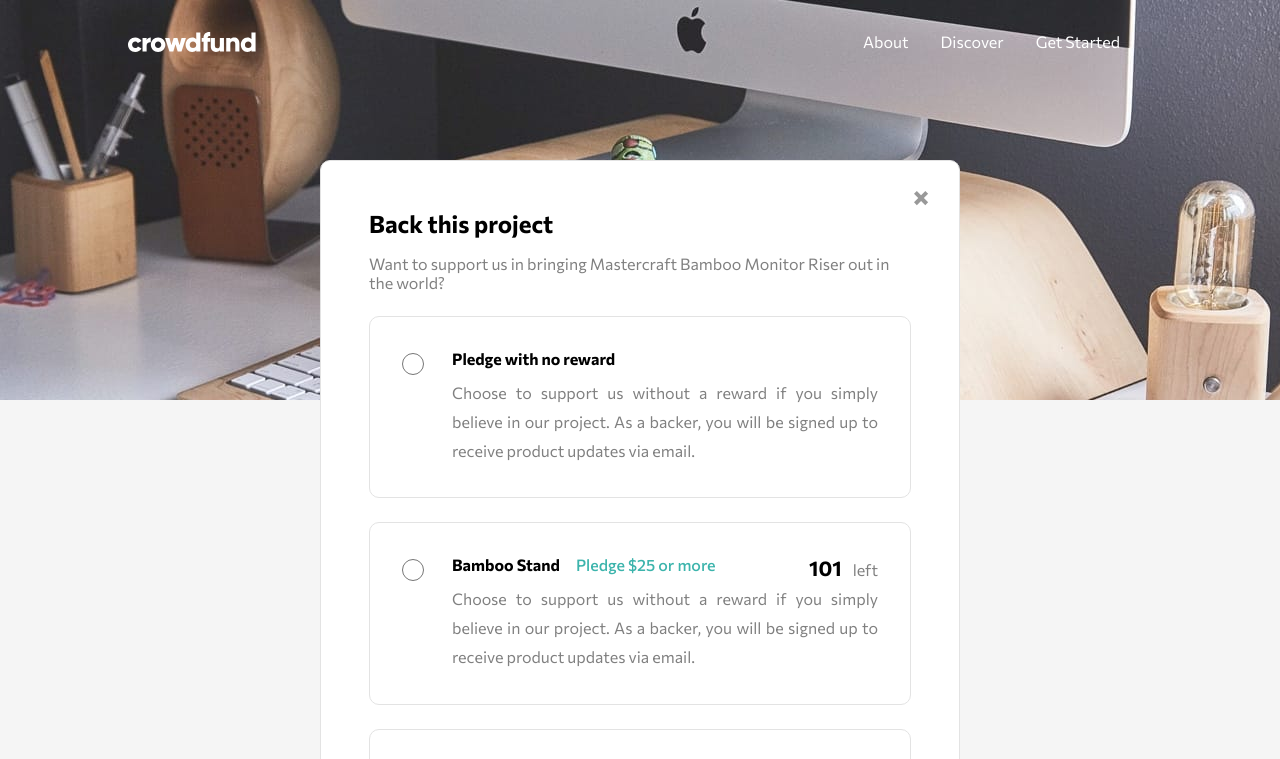
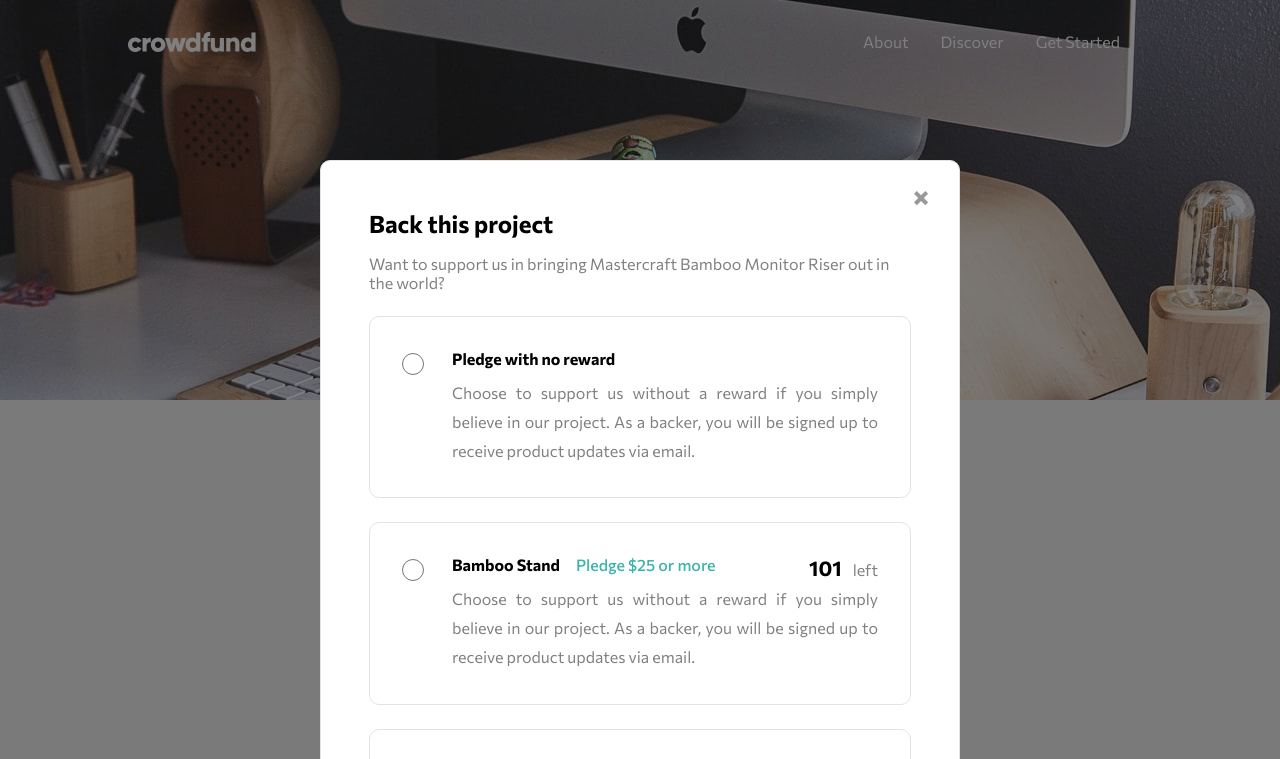
Before and after one commit to wilsonteh/Crowfunding-Product-Page_FrontEndMentor, a plain HTML site: page index.html in a window 1280 px wide. Both pictures are taken after a click on the button "Back this project". Shown: the top 759 px of the page. Drawn offline with Linux system fonts and the light colour scheme.

Commit message:
Make overlay color appear when modal card pop out

```diff
--- a/app.js
+++ b/app.js
@@ -88,14 +88,18 @@ function bookmarkToggleMobile(bkmkIcon) {
 
 function openModalCard() {
     const modalCard = body.querySelector('#modal-card');
+    const overlay = body.querySelector('#overlay');
+
     modalCard.classList.toggle('toggle-modal-card');
-    console.log("open modal card");
+    overlay.style.display = 'block';
 }
 
 function closeModalCard() {
     const modalCard = body.querySelector('#modal-card');
+    const overlay = body.querySelector('#overlay');
+
     modalCard.classList.toggle('toggle-modal-card');
-    console.log("close modal card");
+    overlay.style.display = 'none';
 }
 // TODO ====================== //
 
--- a/index.html
+++ b/index.html
@@ -15,6 +15,8 @@
 </head>
 
 <body>
+
+    <div id="overlay"></div>
 
     <header id="header">
         <div class="logo-wrapper">
--- a/style.scss
+++ b/style.scss
@@ -88,6 +88,15 @@ body {
     background-color: hsl(0, 0%, 96%);
 }
 
+#overlay {
+    background-color: black;
+    width: 100vw;
+    height: 100vh;
+    opacity: .5;
+    position: fixed;
+    display: none;
+    z-index: 1;
+}
 
 header {
     width: 100%;
```
Also changed, not shown: style.css, 1 other file.
